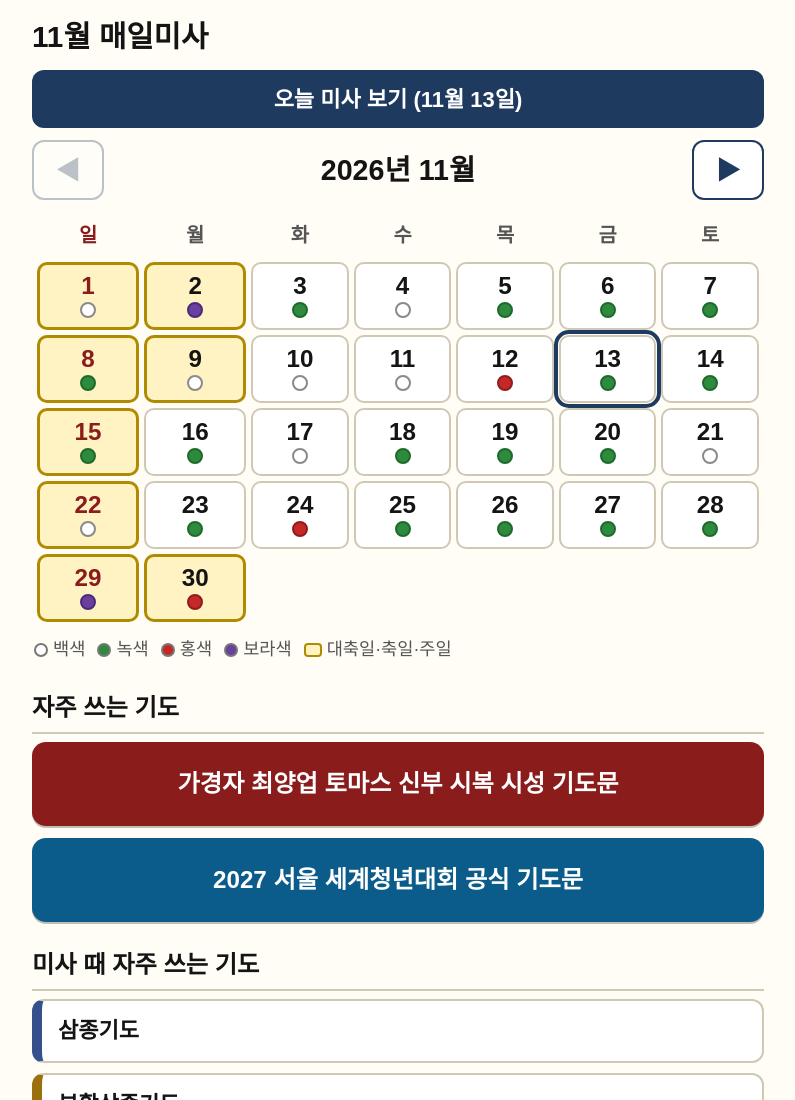
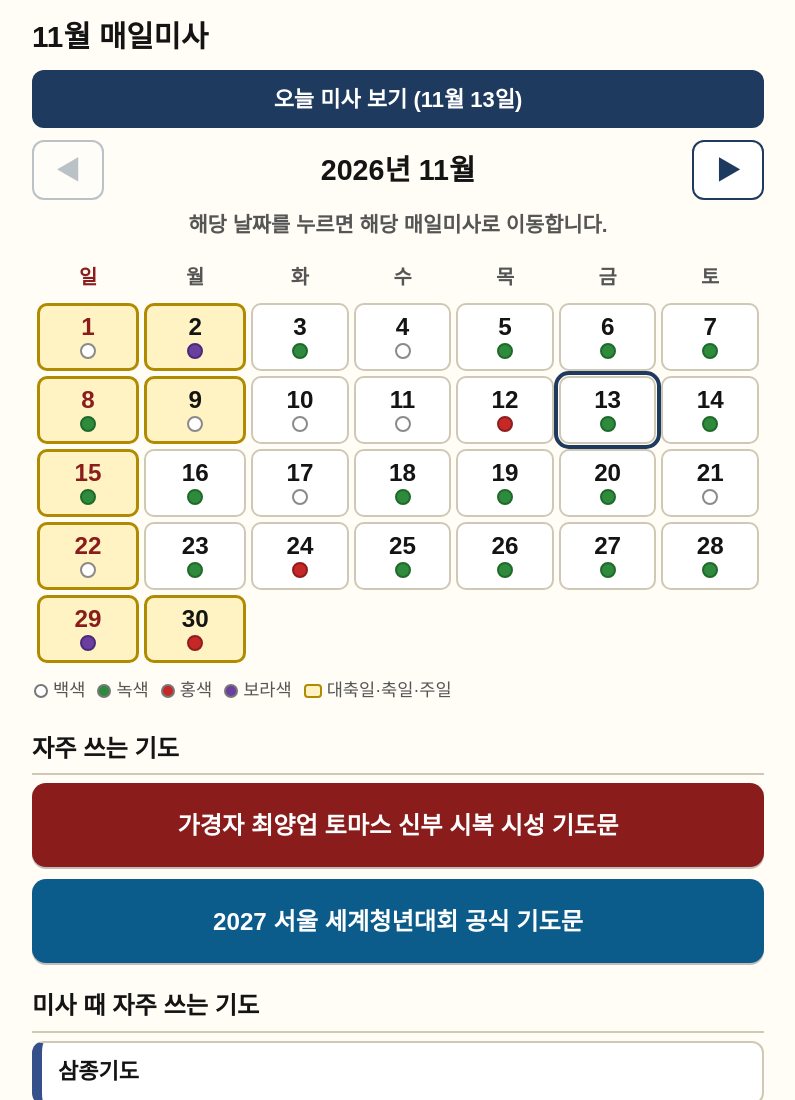
Before and after one commit to koreantch-stack/JayT, a plain HTML site: page missa/index.html in a window 1280 px wide. Shown: the top 1100 px of the page, without its empty margins (242-1037 px from the left). Drawn offline with Linux system fonts and the light colour scheme.

Commit message:
Add calendar hint text above the calendar
Co-Authored-By: Claude Sonnet 5.5 <noreply@anthropic.com>
Claude-Session: https://claude.ai/code/session_01GjaCAzcfcQbcbvUvjA3T1U

```diff
--- a/missa/index.html
+++ b/missa/index.html
@@ -65,6 +65,7 @@ h2.sec{font-size:1.1rem;margin:22px 0 8px;padding-bottom:4px;border-bottom:2px s
 .foot{margin-top:26px;font-size:.72rem;color:var(--sub);line-height:1.5}
 .pbig{display:block;width:100%;min-height:84px;margin:0 0 12px;padding:12px 16px;border:0;border-radius:14px;color:#fff;font-weight:700;font-size:1.1rem;line-height:1.4;text-align:center;box-shadow:0 2px 0 rgba(0,0,0,.25)}
 .plist{display:block;width:100%;min-height:64px;margin:0 0 10px;padding:12px 16px;border:2px solid var(--line);border-left-width:10px;border-left-color:var(--btn);border-radius:12px;background:#fff;color:var(--ink);font-weight:700;font-size:1rem;line-height:1.4;text-align:left;text-decoration:none}
+.calhint{margin:0 0 12px;text-align:center;font-size:.95rem;font-weight:700;color:var(--sub);line-height:1.4}
 .plist small{display:block;font-weight:400;font-size:.7rem;color:var(--sub)}
 .ptitle{font-size:1.25rem;font-weight:700;margin:6px 0 10px;line-height:1.4}
 .ptext .ln{margin-bottom:.35em}
@@ -300,6 +301,7 @@ function renderHome(){
   let h='<div class="top"><h1>'+M+'월 매일미사</h1></div>';
   if(DATA[tk]) h+='<div class="today"><button class="btn" onclick="go(\''+tk+'\')">오늘 미사 보기 ('+parseInt(tk.slice(4,6))+'월 '+parseInt(tk.slice(6))+'일)</button></div>';
   h+='<div class="mnav"><button class="mb" '+(M<=11?'disabled':'onclick="setMonth('+(M-1)+')"')+' aria-label="이전 달">◀</button><div class="mt">'+Y+'년 '+M+'월</div><button class="mb" '+(M>=12?'disabled':'onclick="setMonth('+(M+1)+')"')+' aria-label="다음 달">▶</button></div>';
+  h+='<p class="calhint">해당 날짜를 누르면 해당 매일미사로 이동합니다.</p>';
   h+='<table class="cal"><tr><th class="sun">일</th><th>월</th><th>화</th><th>수</th><th>목</th><th>금</th><th>토</th></tr>';
   const first=new Date(Y,M-1,1).getDay(); let d=1; const last=new Date(Y,M,0).getDate();
   for(let r=0;r<6&&d<=last;r++){h+='<tr>';for(let c=0;c<7;c++){
```
